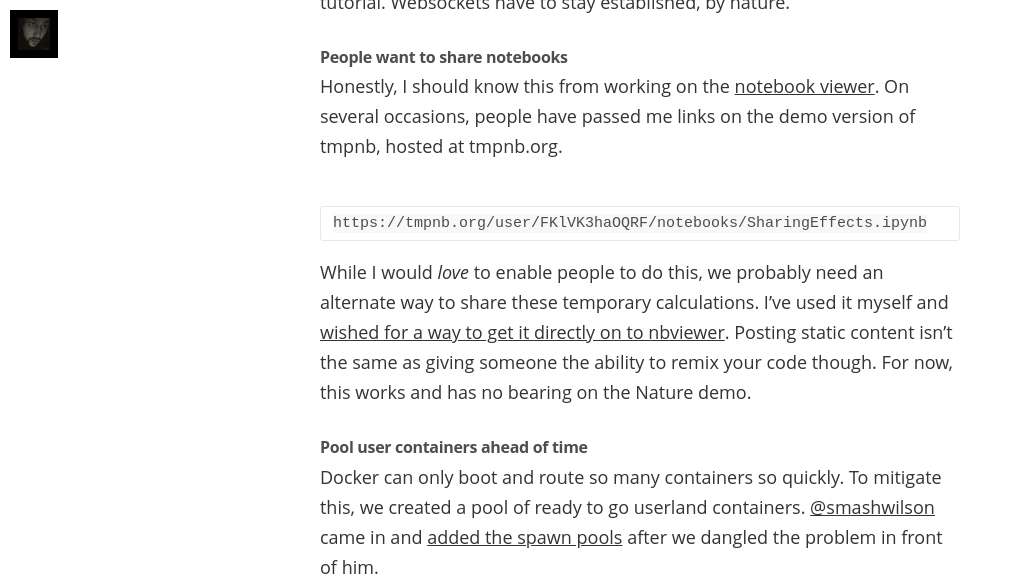
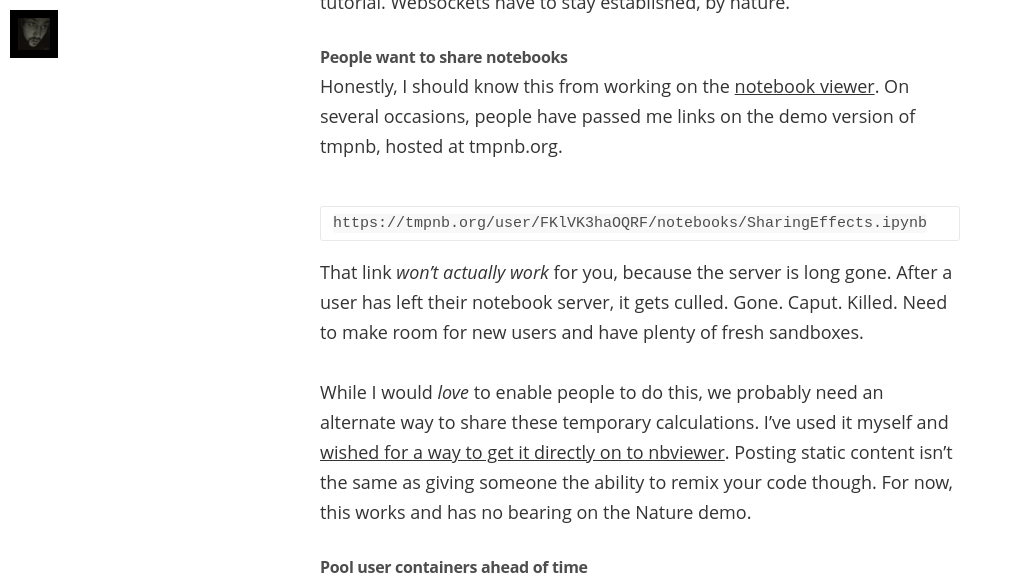
Before and after one commit to rgbkrk/rgbkrk.github.io, a Jekyll site: the page built from _posts/2015-01-20-ops-lessons-and-instant-temporary-ipython-notebooks.md, in a window 1280 px wide and 900 px high, scrolled down 3736 px, cut to the strip 0-588 px from the top of the window. Shown: the whole strip, without its empty margins (0-1013 px from the left). Built offline with Jekyll 4.4.1, drawn with Linux system fonts in a browser that asks for light colours; nearby versions of some CDN libraries; some web fonts are replaced; Markdown is read by kramdown in place of the engine named in the settings; part of the change alters nothing that is shown; some of the changed text lies outside the part shown.

Commit message:
Address comments by @smashwilson.

````diff
--- a/_posts/2015-01-20-ops-lessons-and-instant-temporary-ipython-notebooks.md
+++ b/_posts/2015-01-20-ops-lessons-and-instant-temporary-ipython-notebooks.md
@@ -5,8 +5,7 @@ date:   2015-01-20 20:01
 categories: Encryption, messaging
 permalink: "/ops-lessons-and-instant-temporary-ipython-jupyter-notebooks/"
 ---
-
-As I've gone [at length about previously](http://lambdaops.com/ipythonjupyter-tmpnb-debuts/), the Jupyter project has been working on several different experiments to provide the IPython Notebook instantly with collaborators from IPython/Jupyter, Rackspace, Nature, and O'Reilly Media. It's been a blast and I badly want to write about some lessons learned.
+As I've gone on [at length about previously](http://lambdaops.com/ipythonjupyter-tmpnb-debuts/), the Jupyter project has been working on several different experiments to provide the IPython Notebook instantly with collaborators from IPython/Jupyter, Rackspace, Nature, and O'Reilly Media. It's been a blast and I badly want to write about some lessons learned.
 
 We prepped for and delivered on a big demo as part of a [Nature article on IPython Notebooks](http://www.nature.com/news/interactive-notebooks-sharing-the-code-1.16261) by [Helen Shen](https://twitter.com/HelenShenWrites). The impetus behind the demo was to show off the IPython notebook to readers in an interactive format. What better way than to [provide a live notebook server to readers on demand](http://www.nature.com/news/ipython-interactive-demo-7.21492)?
 
@@ -91,6 +90,8 @@ Honestly, I should know this from working on the [notebook viewer](http://nbview
 https://tmpnb.org/user/FKlVK3haOQRF/notebooks/SharingEffects.ipynb
 ```
 
+That link *won't actually work* for you, because the server is long gone. After a user has left their notebook server, it gets culled. Gone. Caput. Killed. Need to make room for new users and have plenty of fresh sandboxes.
+
 While I would *love* to enable people to do this, we probably need an alternate way to share these temporary calculations. I've used it myself and [wished for a way to get it directly on to nbviewer](https://twitter.com/rgbkrk/status/557942542063652864). Posting static content isn't the same as giving someone the ability to remix your code though. For now, this works and has no bearing on the Nature demo.
 
 ### Pool user containers ahead of time
````
